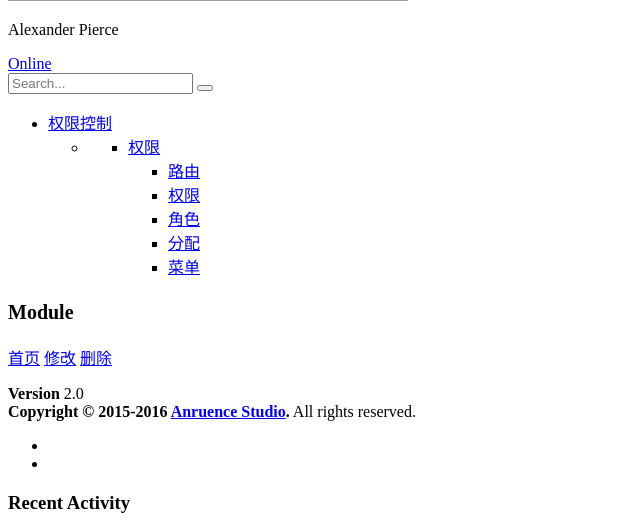
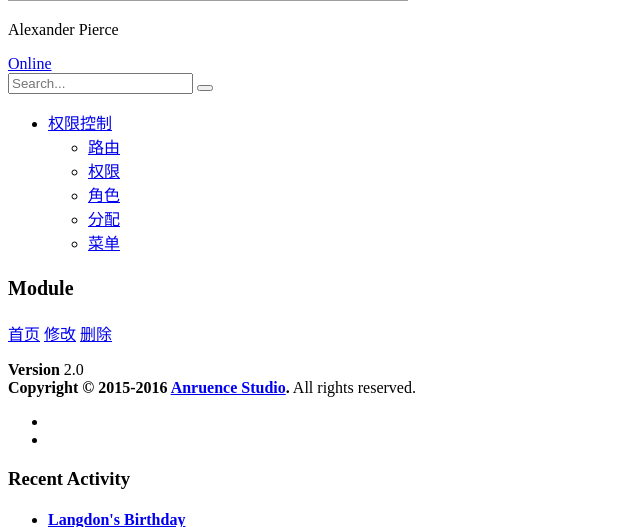
Before and after one commit to itswuanran/yii2-tech, a Yii app: template backend/views/blog/view.php in a window 1280 px wide. Shown: the part 3695-4222 px from the top of the page, without its empty margins (0-640 px from the left). Run offline with PHP 8.4 and a stand-in for Yii, Linux system fonts and the light colour scheme; the template is opened without the code that fills it, so the values that code supplies are empty; some libraries are stand-ins or nearby versions; grey boxes are pictures that could not be loaded.

Commit message:
update menu

```diff
--- a/backend/rules/BlogRule.php
+++ b/backend/rules/BlogRule.php
@@ -1,4 +1,6 @@
 <?php
+
+namespace backend\rules;
 
 use yii\rbac\Rule;
 
--- a/backend/views/layouts/left.php
+++ b/backend/views/layouts/left.php
@@ -70,22 +70,11 @@
                     <i class="fa fa-angle-left pull-right"></i>
                 </a>
                 <ul class="treeview-menu">
-                    <li class="treeview">
-                        <ul class="treeview-menu">
-                            <li class="treeview">
-                                <a href="/admin/role">
-                                    <i class="fa fa-circle-o"></i> 权限 <i class="fa fa-angle-left pull-right"></i>
-                                </a>
-                                <ul class="treeview-menu">
-                                    <li><a href="/admin/route"><i class="fa fa-circle-o"></i> 路由</a></li>
-                                    <li><a href="/admin/permission"><i class="fa fa-circle-o"></i> 权限</a></li>
-                                    <li><a href="/admin/role"><i class="fa fa-circle-o"></i> 角色</a></li>
-                                    <li><a href="/admin/assignment"><i class="fa fa-circle-o"></i> 分配</a></li>
-                                    <li><a href="/admin/menu"><i class="fa fa-circle-o"></i> 菜单</a></li>
-                                </ul>
-                            </li>
-                        </ul>
-                    </li>
+                    <li><a href="/admin/route"><i class="fa fa-circle-o"></i> 路由</a></li>
+                    <li><a href="/admin/permission"><i class="fa fa-circle-o"></i> 权限</a></li>
+                    <li><a href="/admin/role"><i class="fa fa-circle-o"></i> 角色</a></li>
+                    <li><a href="/admin/assignment"><i class="fa fa-circle-o"></i> 分配</a></li>
+                    <li><a href="/admin/menu"><i class="fa fa-circle-o"></i> 菜单</a></li>
                 </ul>
             </li>
         </ul>
```
Also changed, not shown: tech.sql (added, +12 -0 lines).
